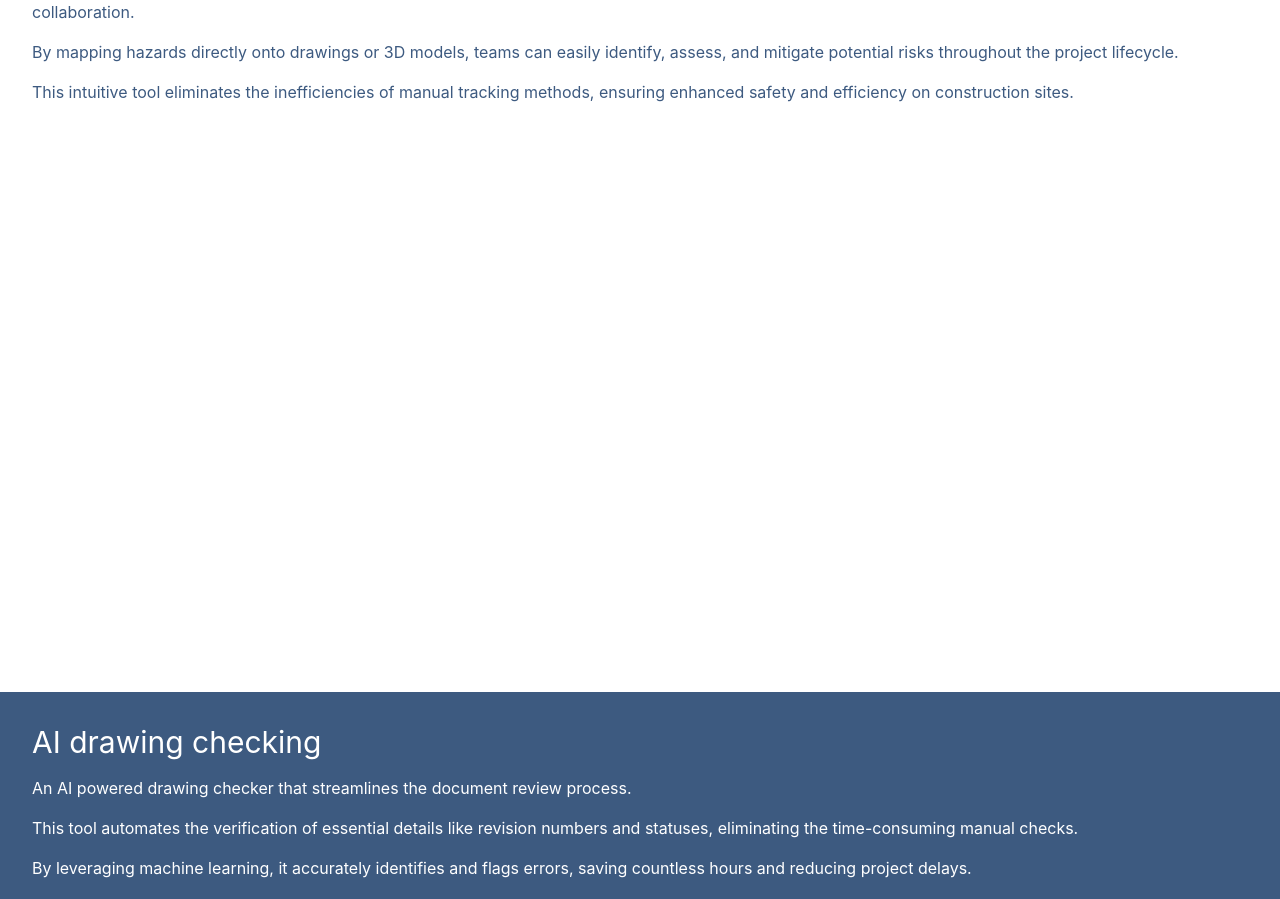
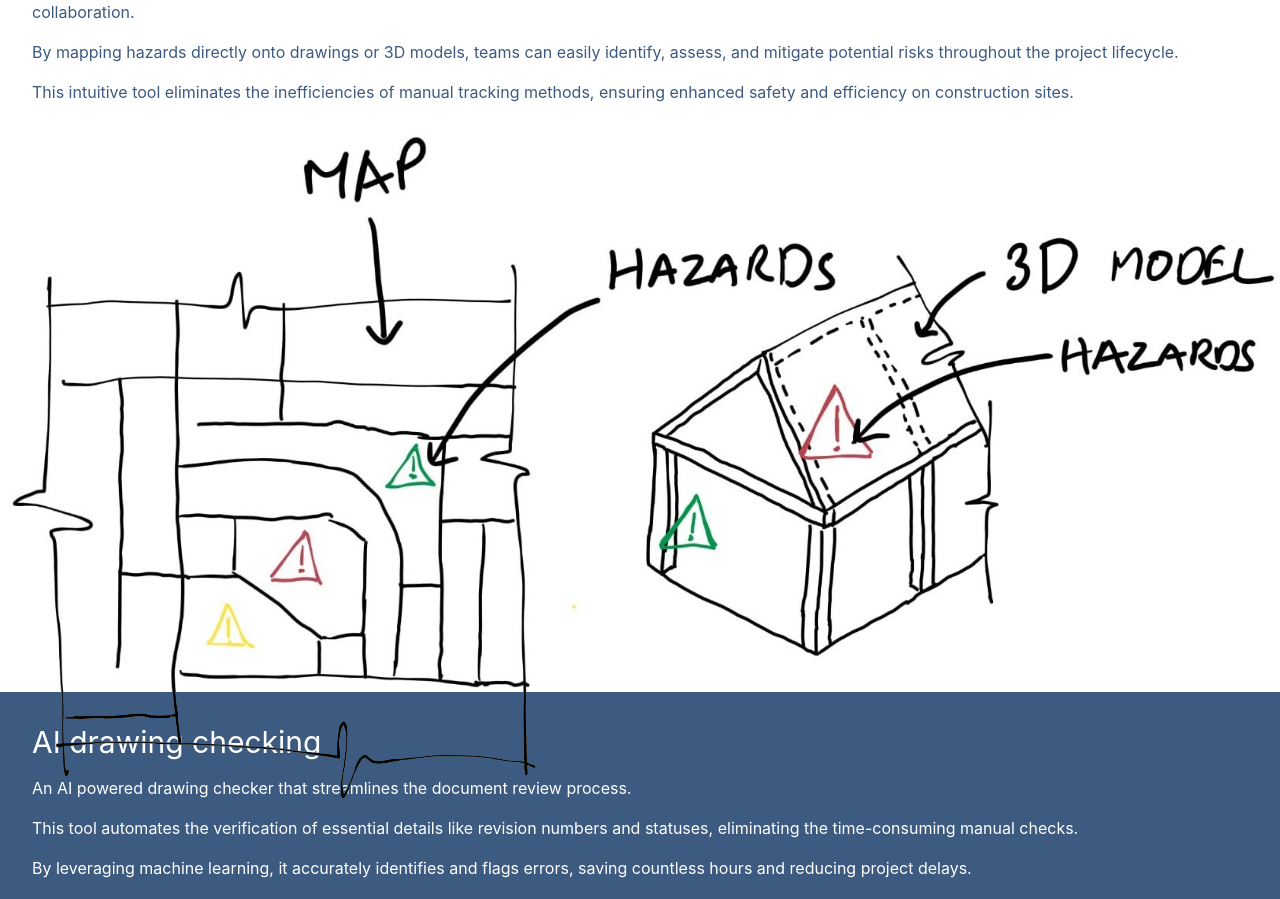
Before and after one commit to balgovidr/AutomationConsultant, a React (Vite) app: page / in a window 1280 px wide. Shown: the part 1724-2623 px from the top of the page. Built offline with nearby package versions, Linux system fonts and the light colour scheme.

Commit message:
Hazard images

```diff
--- a/src/App.jsx
+++ b/src/App.jsx
@@ -38,6 +38,10 @@ function App() {
         <span>A hazard management tool that seamlessly integrates with industry-standard software like ArcGIS and Revit, providing a centralised hub for risk tracking and collaboration.</span>
         <span>By mapping hazards directly onto drawings or 3D models, teams can easily identify, assess, and mitigate potential risks throughout the project lifecycle.</span>
         <span>This intuitive tool eliminates the inefficiencies of manual tracking methods, ensuring enhanced safety and efficiency on construction sites.</span>
+        <div className='flex-1 flex flex-row'>
+          <img src='assets/Hazard - map.jpg' className='w-2/3 object-contain left-0 absolute mix-blend-darken'/>
+          <img src='assets/Hazard - model.jpg' className='w-1/2 object-contain absolute right-0 place-self-end mix-blend-darken'/>
+        </div>
       </div>
 
       <div className='flex min-h-screen flex-col p-8 bg-primary text-white gap-4'>
```
Also changed, not shown: public/assets/Hazard - map.jpg (added), public/assets/Hazard - model.jpg (added).
